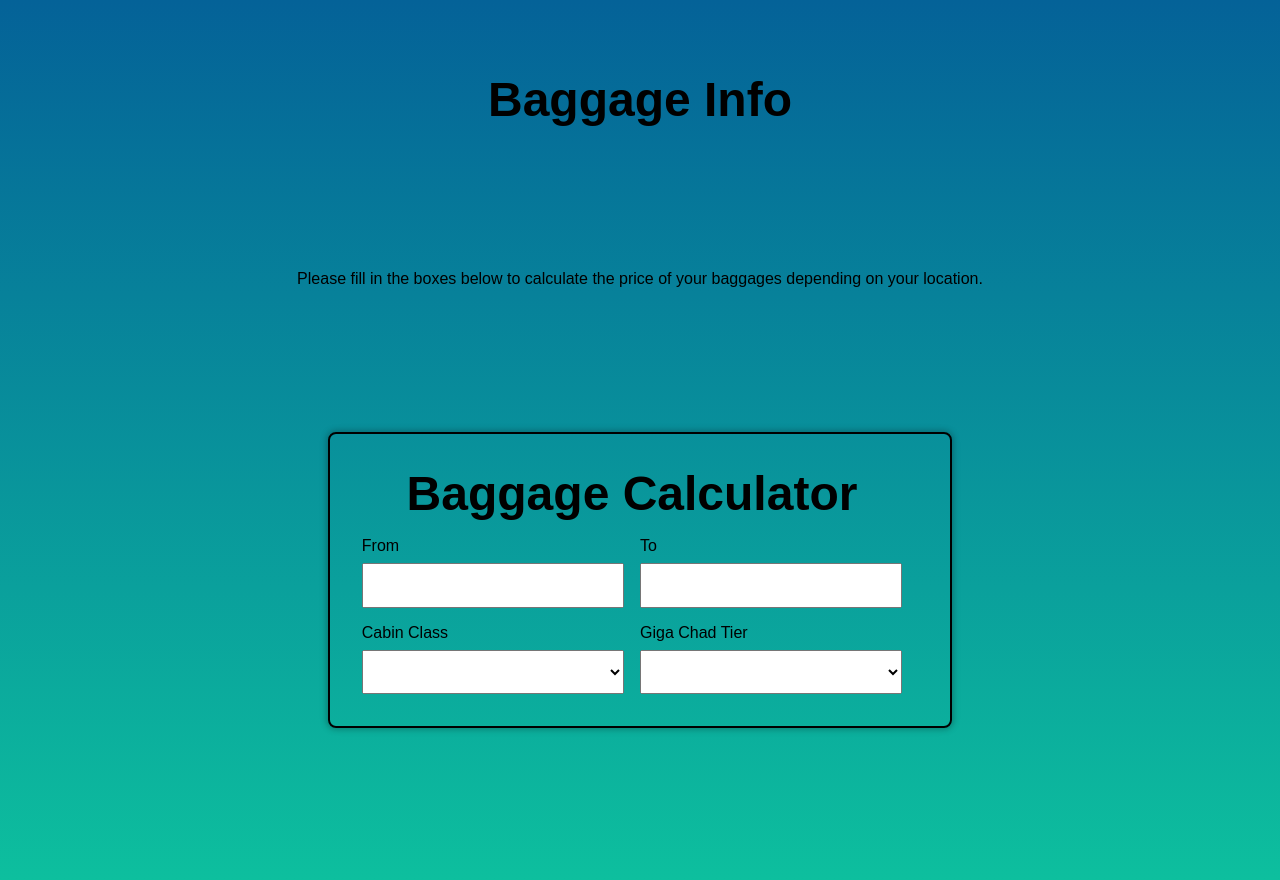
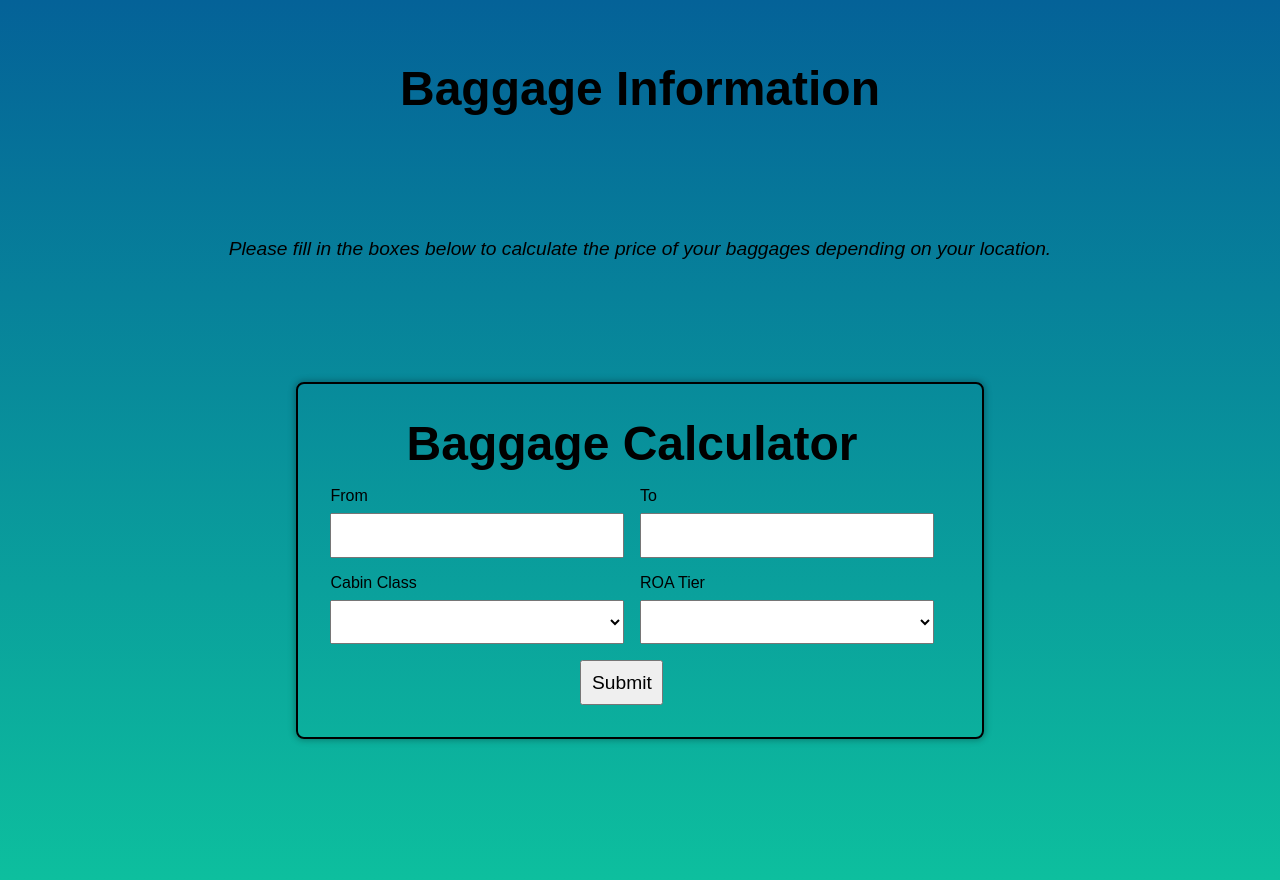
Before and after one commit to osm-alt/Airline-Reservation-System, a PHP site: page /BaggageInfo.html in a window 1280 px wide. Shown: the part 60-940 px from the top of the page. Run offline with PHP 8.4, Linux system fonts and the light colour scheme; some libraries are stand-ins or nearby versions.

Commit message:
BaggageInfo now has a submit button

```diff
--- a/BaggageInfo.html
+++ b/BaggageInfo.html
@@ -60,8 +60,8 @@
   </header>
 <section>
   <div class="super-center">
-    <center><h1>Baggage Info</h1></center>
-    Please fill in the boxes below to calculate the price of your baggages depending on your location.
+    <center><h1>Baggage Information</h1></center>
+   <div class="anc"> Please fill in the boxes below to calculate the price of your baggages depending on your location.</div>
     <form id="baggage-calc">
       <h1>Baggage Calculator</h1>
       <datalist id="airports">
@@ -106,8 +106,8 @@
         <input id="input-to" name="to" list="airports" required>
       </div>
       <div class="input-group">
-        <label for="sel-class">Cabin Class</label>
-        <select id="sel-class" name="class" required>
+        <label for="select-class">Cabin Class</label>
+        <select id="select-class" name="class" required>
           <option disabled selected></option>
           <option value="1">Economy</option>
           <option value="2">Economy Plus</option>
@@ -116,11 +116,16 @@
         </select>
       </div>
       <div class="input-group">
-        <label for="sel-tier">Giga Chad Tier</label>
-        <select id="sel-tier" name="tier" required>
+        <label for="select-tier">ROA Tier</label>
+        <select id="select-tier" name="tier" required>
           <option disabled selected></option>
           <option value="0">None</option>
+          <option value="1">Silver</option>
+          <option value="2">Gold</option>
+          <option value="3">Platinum</option>
         </select>
       </div>
+
+     <div class="submit1"><input type="submit" value="Submit"></div>
     </section>
   </body>
--- a/baggage.css
+++ b/baggage.css
@@ -10,6 +10,13 @@
 
 
 }
+.submit1{
+  margin-left: 250px;
+  }
+  .anc{
+    font-size: larger;
+    font-style: oblique;
+  }
 section {
   padding: 15rem 0 5rem 0;
   /* background: linear-gradient(90deg, rgba(2, 0, 36, 1) 0%, rgba(9, 43, 121, 1) 44%, rgba(0, 212, 255, 1) 100%); */
```
